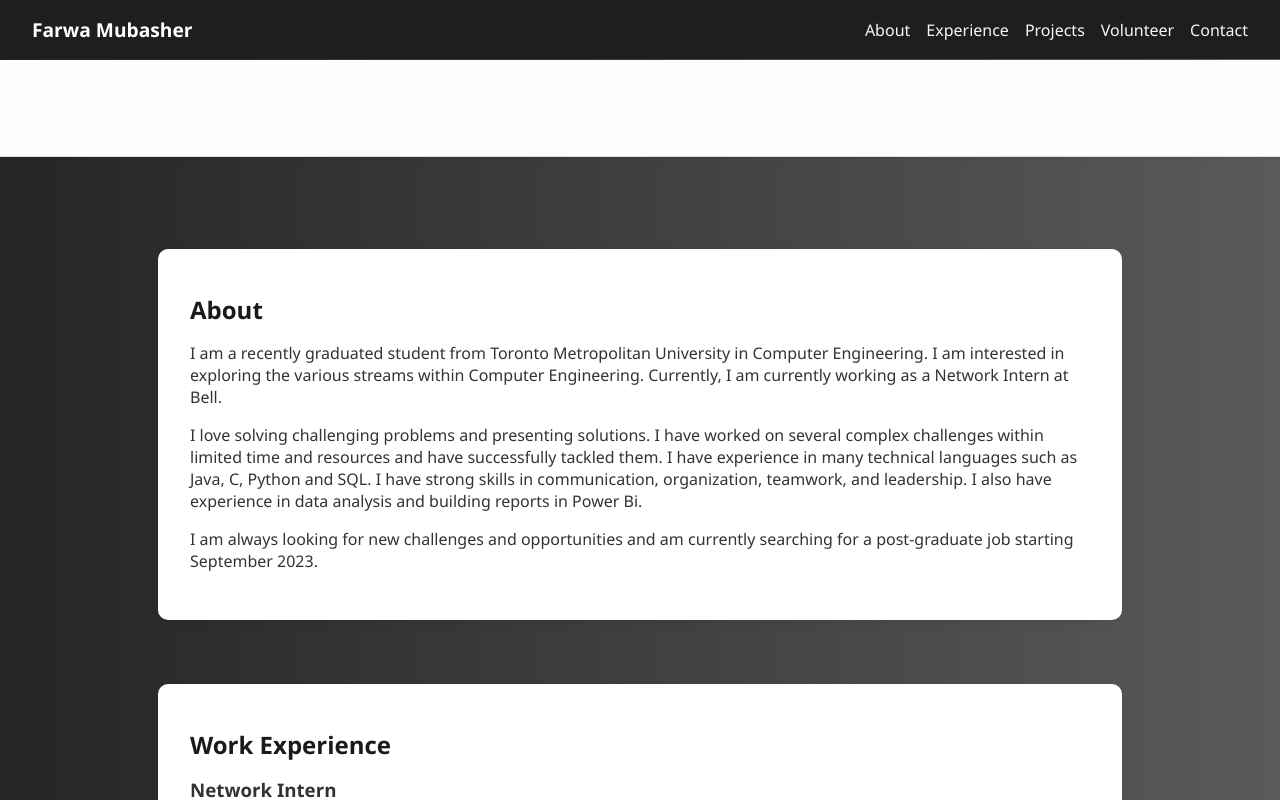
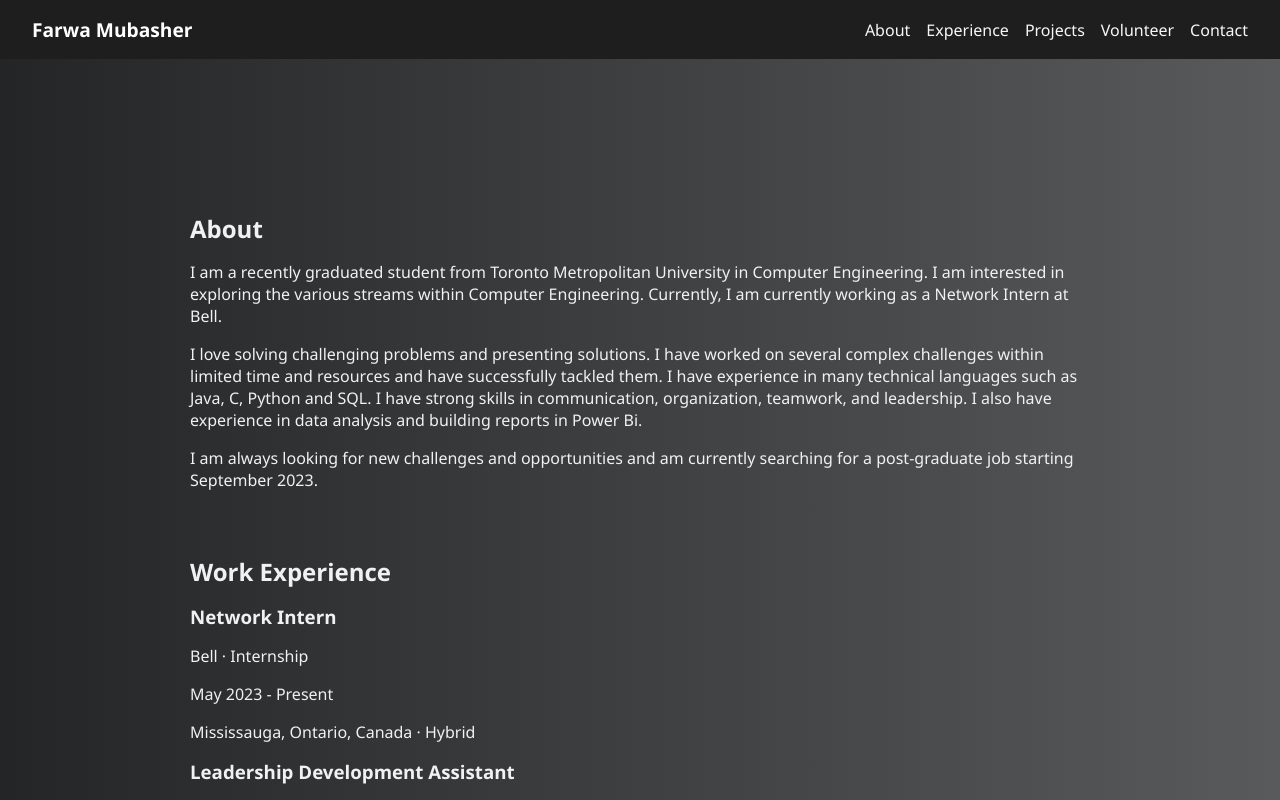
Before and after one commit to farwamubasher/farwamubasher, a React (Create React App) app: page / in a window 1280 px wide. Shown: the top 800 px of the page. Built offline with nearby package versions, Linux system fonts and the light colour scheme.

Commit message:
no longer box look

```diff
--- a/src/App.css
+++ b/src/App.css
@@ -4,7 +4,7 @@ body, html {
   padding: 0;
   font-family: 'Segoe UI', Tahoma, Geneva, Verdana, sans-serif;
   background: linear-gradient(to right, #242526, #585a5c);
-  color: #333;
+  color: #f1f1f1;
   scroll-behavior: smooth;
 }
 
@@ -13,7 +13,7 @@ h1, h2, h3 {
 }
 
 section {
-  scroll-margin-top: 100px; /* offset for fixed navbar */
+  scroll-margin-top: 100px;
 }
 
 /* App container */
@@ -25,11 +25,10 @@ section {
 
 .container {
   display: flex;
-  flex-direction: column; /* Stack vertically by default */
+  flex-direction: column;
   padding: 1rem;
 }
 
-/* Switch to row layout on tablets and desktops */
 @media (min-width: 768px) {
   .container {
     flex-direction: row;
@@ -43,18 +42,18 @@ section {
   color: white;
   position: fixed;
   top: 0;
-  left: 0; /* Ensure it starts at the very left */
-  width: 100%; /* Ensure navbar takes full width */
+  left: 0;
+  width: 100%;
   z-index: 1000;
-  box-sizing: border-box;  /* Include padding and border in the element’s total width and height */
+  box-sizing: border-box;
 }
 
 .navbar-container {
   display: flex;
   justify-content: space-between;
   align-items: center;
-  width: 100%; /* Ensure container takes full width */
-  max-width: 100%; /* Prevents container from being restricted */
+  width: 100%;
+  max-width: 100%;
 }
 
 .logo {
@@ -76,7 +75,6 @@ section {
   font-weight: 500;
 }
 
-
 /* Hamburger menu styles */
 .hamburger {
   display: none;
@@ -93,19 +91,16 @@ section {
   transition: 0.3s;
 }
 
-
-
 /* Responsive styles */
 @media (max-width: 768px) {
   .hamburger {
     display: flex;
-    background-color: #333;
   }
+
   .navbar-container {
     flex-direction: column;
     align-items: flex-start;
   }
-
 
   .nav-links {
     position: absolute;
@@ -114,7 +109,7 @@ section {
     width: 100%;
     flex-direction: column;
     align-items: flex-start;
-    background: #fff;
+    background: #333;
     display: none;
   }
 
@@ -122,61 +117,54 @@ section {
     display: flex;
   }
 
-  .nav-links {
-    background: #aca9a9; /* Light background for contrast */
-  }
-
   .nav-links li a {
-    color: #f6f5f5; /* Ensure it's black or another visible color */
+    color: #f6f5f5;
   }
 }
 
 /* Page Banner */
 .page-banner {
-  background-color: #fefefe;
-  padding: 1rem 2rem;
-  padding-top: 80px; /* Space for the fixed navbar */
+  background: none;
+  padding: 2rem 0 1rem 0;
   text-align: center;
   font-size: 1.5rem;
   font-weight: 600;
-  color: #333;
-  border-bottom: 1px solid #ddd;
-  box-shadow: 0 2px 4px rgba(0,0,0,0.05);
-  margin-top: 60px; /* Ensures content is pushed below the navbar */
+  color: #f1f1f1;
+  margin-top: 60px;
 }
 
 /* Main content */
 .content {
-  padding: 2rem 4rem;
+  padding: 2rem 1rem;
   flex: 1;
   overflow-y: auto;
-  max-height: calc(100vh - 160px); /* Adjust based on navbar/banner height */
-  margin-top: 60px; /* Prevents overlap with fixed navbar */
+  max-height: calc(100vh - 160px);
+  margin-top: 60px;
 }
 
 .content h1 {
   font-size: 2.5rem;
-  color: #1a1a1a;
+  color: #f1f1f1;
   margin-bottom: 1rem;
 }
 
 .content h2 {
   font-size: 1.5rem;
-  color: #1a1a1a;
+  color: #f1f1f1;
   margin-bottom: 1rem;
 }
 
 .content section {
   margin-bottom: 4rem;
-  padding: 2rem;
-  background: #ffffff;
-  border-radius: 10px;
-  box-shadow: 0 4px 12px rgba(0,0,0,0.06);
+  padding: 0;
+  background: none;
+  border-radius: 0;
+  box-shadow: none;
   max-width: 900px;
   margin-left: auto;
   margin-right: auto;
   text-align: left;
-  scroll-margin-top: 80px;  /* Ensures proper scroll positioning */
+  scroll-margin-top: 80px;
 }
 
 .react-tabs__tab-panel {
@@ -197,7 +185,6 @@ footer {
   transition: opacity 0.6s ease, transform 0.6s ease;
 }
 
-/* This class is applied when the footer scrolls into view */
 footer:has(h2:in-viewport),
 footer:has(p:in-viewport),
 footer:has(span:in-viewport) {
```
Also changed, not shown: 6 other files (tests, documents, lock files or other folders).
